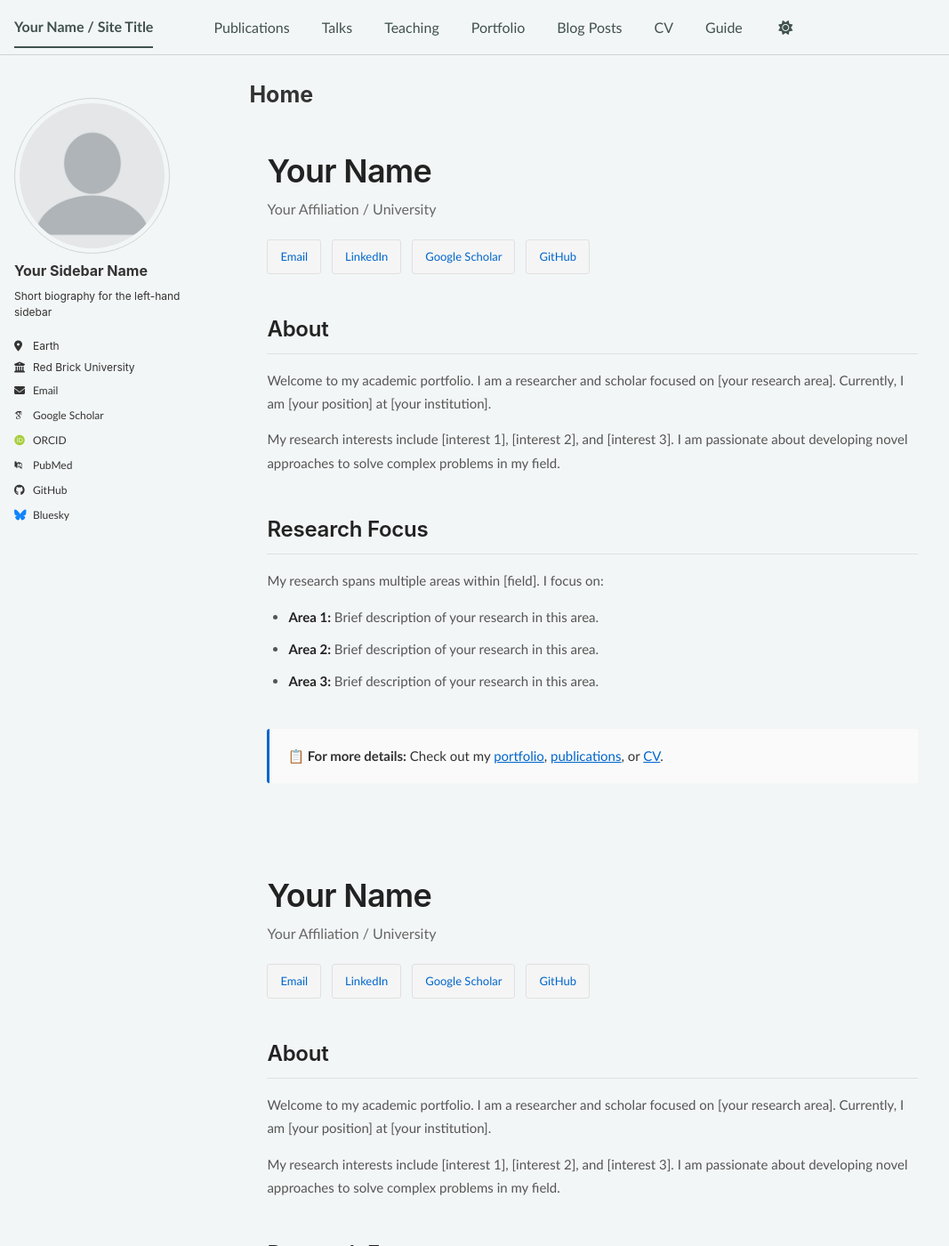
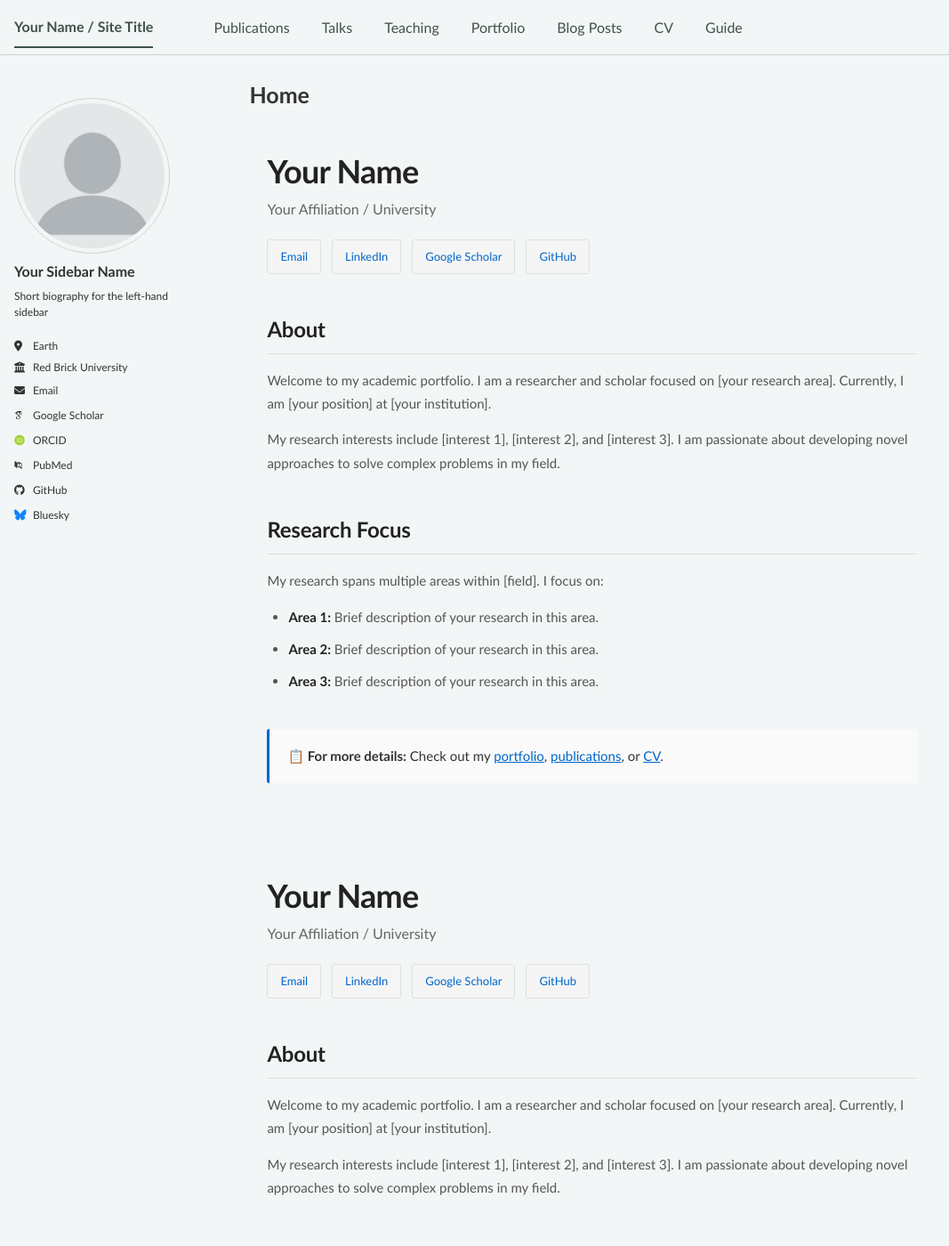
Before and after one commit to tanvir-redoy/tanvir-redoy.github.io, a Jekyll site: the page built from _pages/about.md, in a window 1280 px wide and 1400 px high. Shown: the whole window at 89% size, without its empty margins (0-1067 px from the left). Built offline with Jekyll 4.4.1, drawn with Linux system fonts in a browser that asks for light colours; some web fonts are replaced; a script bundle is joined from its source files by our own code; library files that are not in the unit come from our copies.

Commit message:
style: set Trebuchet MS as global font family across entire portfolio

```diff
--- a/_includes/masthead.html
+++ b/_includes/masthead.html
@@ -18,9 +18,10 @@
               <a href="{{ domain }}{{ link.url }}">{{ link.title }}</a>
             </li>
           {% endfor %}
-          <li id="theme-toggle" class="masthead__menu-item persist tail">
+          <!-- Theme toggle button removed -->
+          <!-- <li id="theme-toggle" class="masthead__menu-item persist tail">
             <a role="button" aria-labelledby="theme-icon"><i id="theme-icon" class="fa-solid fa-sun" aria-hidden="true" title="toggle theme"></i></a>
-          </li>
+          </li> -->
         </ul>
         <ul class="hidden-links hidden"></ul>
       </nav>
--- a/_layouts/default.html
+++ b/_layouts/default.html
@@ -18,12 +18,13 @@
 
     {{ content }}
 
-    <div class="page__footer">
+    <!-- Footer removed for clean aesthetic -->
+    <!-- <div class="page__footer">
       <footer>
         {% include footer/custom.html %}
         {% include footer.html %}
       </footer>
-    </div>
+    </div> -->
 
     {% include scripts.html %}
 
--- a/_sass/_themes.scss
+++ b/_sass/_themes.scss
@@ -15,7 +15,7 @@
 
 /* System typefaces */
 $serif                      : Georgia, Times, serif;
-$sans-serif                 : -apple-system, ".SFNSText-Regular", "San Francisco", "Roboto", "Segoe UI", "Helvetica Neue", "Lucida Grande", Arial, sans-serif;
+$sans-serif                 : "Trebuchet MS", Helvetica, sans-serif;
 $monospace                  : Monaco, Consolas, "Lucida Console", monospace;
 
 /* Sans serif typefaces */
```
